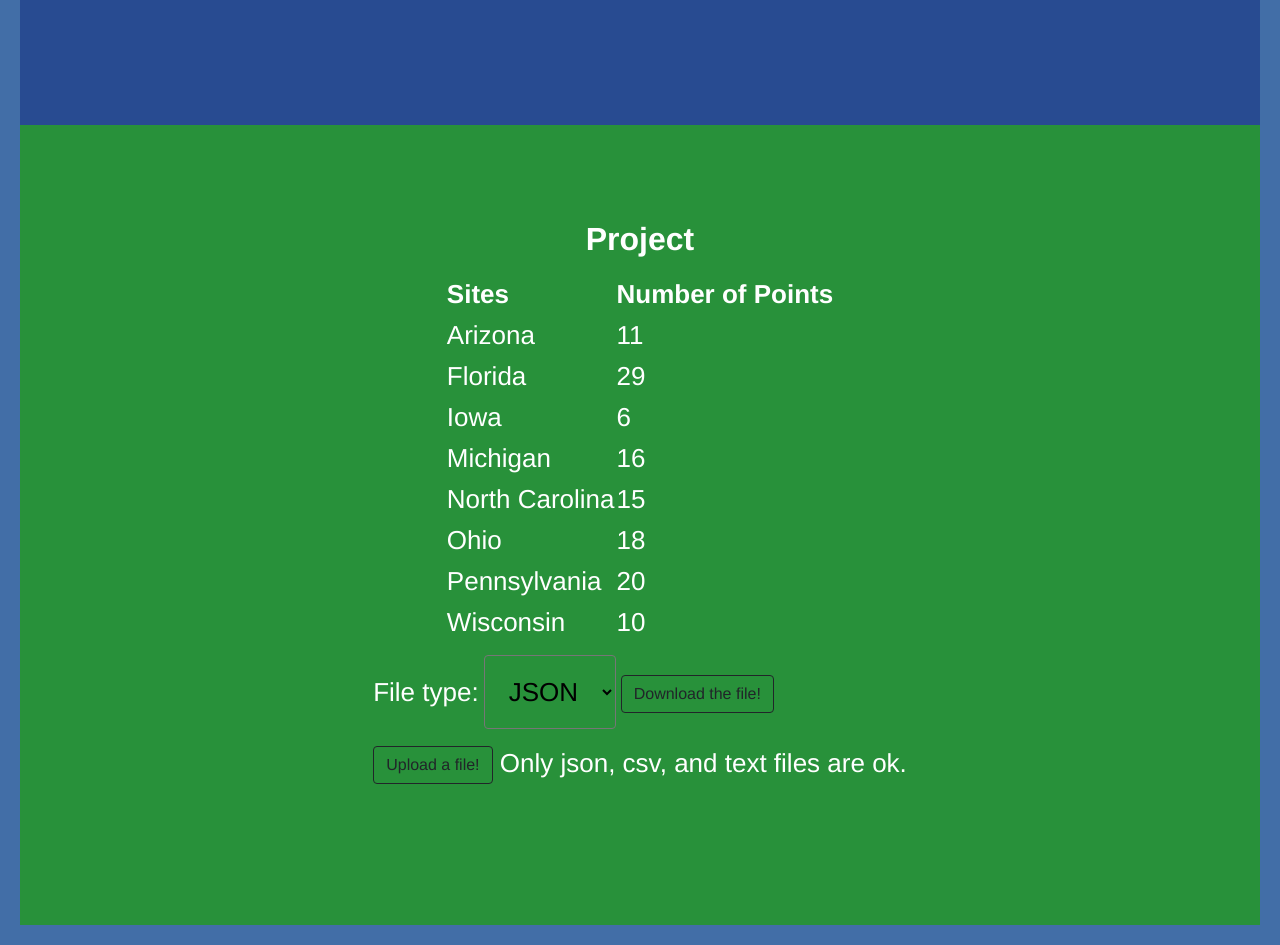
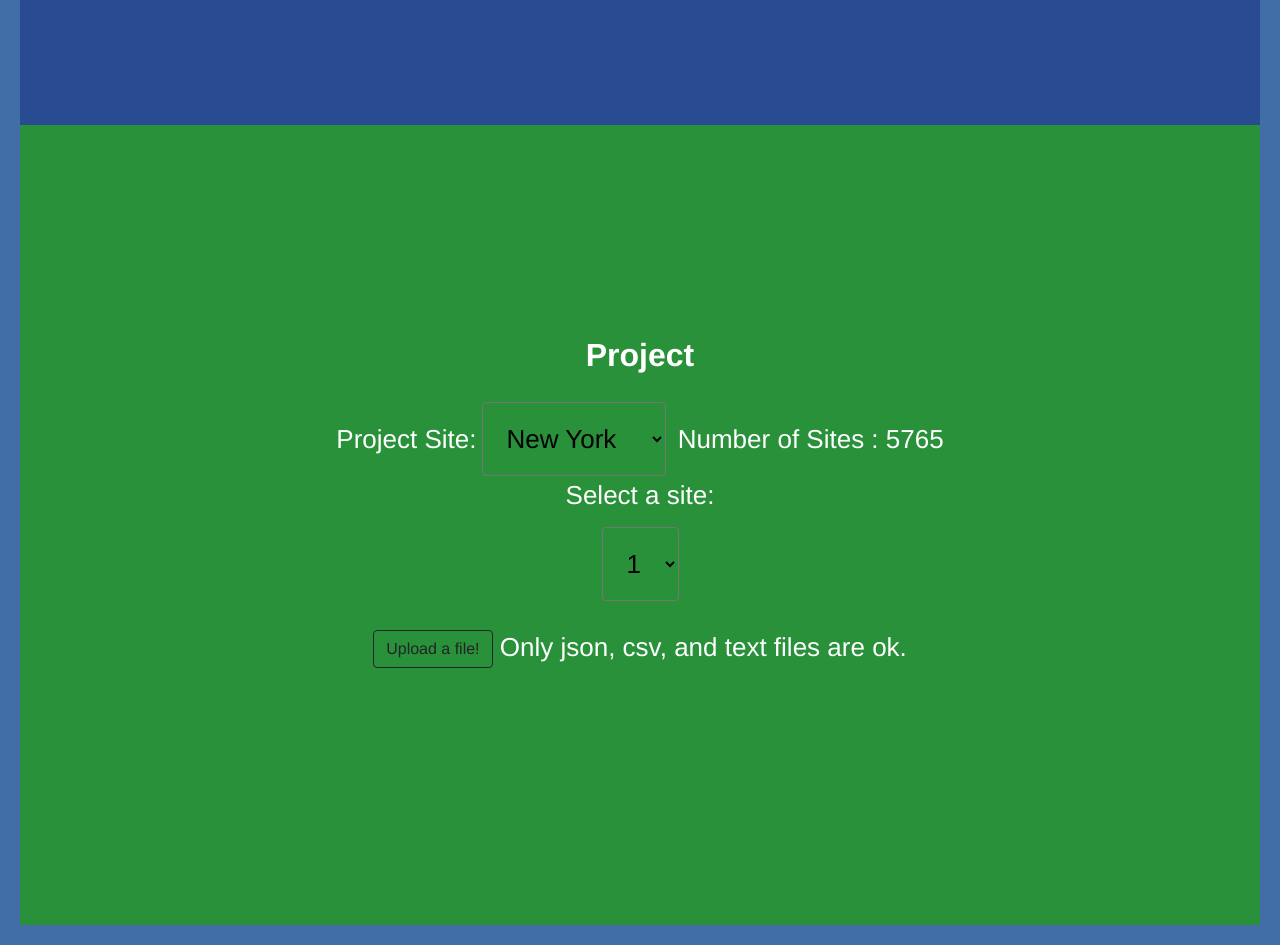
Before and after one commit to TonyZTYang/Octo, a React (Create React App) app in the folder front-end/: page / in a window 1280 px wide. Shown: the part 1140-2085 px from the top of the page. Built offline with nearby package versions, Linux system fonts and the light colour scheme.

Commit message:
Reconfigured everything, including app
only use the components Download, Upload, and their respective css files

```diff
--- a/front-end/src/components/Download.js
+++ b/front-end/src/components/Download.js
@@ -2,7 +2,7 @@ import React from "react";
 import ReactDOM from 'react-dom';
 import './css/FileIO.css'
 import 'bootstrap/dist/css/bootstrap.min.css'
-class FileIO extends React.Component {
+class Download extends React.Component {
     constructor(prop) {
       super(prop)
 
@@ -189,4 +189,4 @@ class FileIO extends React.Component {
     }
   }
 
-export default FileIO
+export default Download
--- a/front-end/src/components/Upload.js
+++ b/front-end/src/components/Upload.js
@@ -5,7 +5,6 @@ import 'bootstrap/dist/css/bootstrap.min.css'
 class Upload extends React.Component {
     constructor(prop) {
       super(prop)
-
 
       const defaultFileType = "json";
       this.fileNames = {
@@ -28,10 +27,16 @@ class Upload extends React.Component {
             { site: "Wisconsin",      points: 10 },
         ]
       }
+
+      this.state = {
+          a: Math.floor(Math.random() * 100000)
+      }
+
         this.changeFileType = this.changeFileType.bind(this);
         this.download = this.download.bind(this);
         this.upload = this.upload.bind(this);
         this.openFile = this.openFile.bind(this);
+        this.onProjChange = this.onProjChange.bind(this);
     }
 
     changeFileType (event) {
@@ -129,43 +134,49 @@ class Upload extends React.Component {
         reader.readAsText(fileObj);
     }
 
+    onProjChange() {
+        this.setState({
+            a: Math.floor(Math.random() * 100000)
+        });
+    }
+
     render() {
       return (
+
         <div id = 'Upload'>
           <h2>Project</h2>
-          <table>
-            <thead>
-            <tr><th>Sites</th><th>Number of Points</th></tr>
-            </thead>
-            <tbody>
-            {this.site.data.map(item => (
-              <tr key={item.site}>
-                <td>{item.site}</td><td>{item.points}</td>
-              </tr>
-            ))}
-              </tbody>
-          </table>
+
           <form>
-            <span className="mr">File type:</span>
-            <select name="fileType"
-              onChange={this.changeFileType}
-              value={this.site.fileType}
+            <span className="mr">Project Site:</span>
+            <select name="ProjectSite"
+              onChange={this.onProjChange}
               className="mr"
             >
-              <option value="csv">CSV</option>
-              <option value="json">JSON</option>
-              <option value="text">Text</option>
-            </select>
+              <option value="178635">New York</option>
+              <option value="34256">Shanghai</option>
+              <option value="18762">Abu Dhabi</option>
+            </select> Number of Sites : {this.state.a}
 
-            <button type="button" class="btn btn-outline-dark" onClick={this.download}>
-              Download the file!
-            </button>
 
-            <a className="hidden"
-               download={this.fileNames[this.site.fileType]}
-               href={this.site.fileDownloadUrl}
-               ref={e=>this.dofileDownload = e}
-            >download it</a>
+          </form>
+          Select a site:
+              <form>
+
+                <select name="Choose Site"
+                //   onChange={this.onProjChange}
+                //   className="mr"
+                >
+                <option value="178635">1</option>
+                <option value="34256">2</option>
+                <option value="18762">3</option>
+                </select>
+
+            </form>
+
+
+
+          <form>
+
 
             <p><button type="button" class="btn btn-outline-dark" onClick={this.upload}>
               Upload a file!
```
